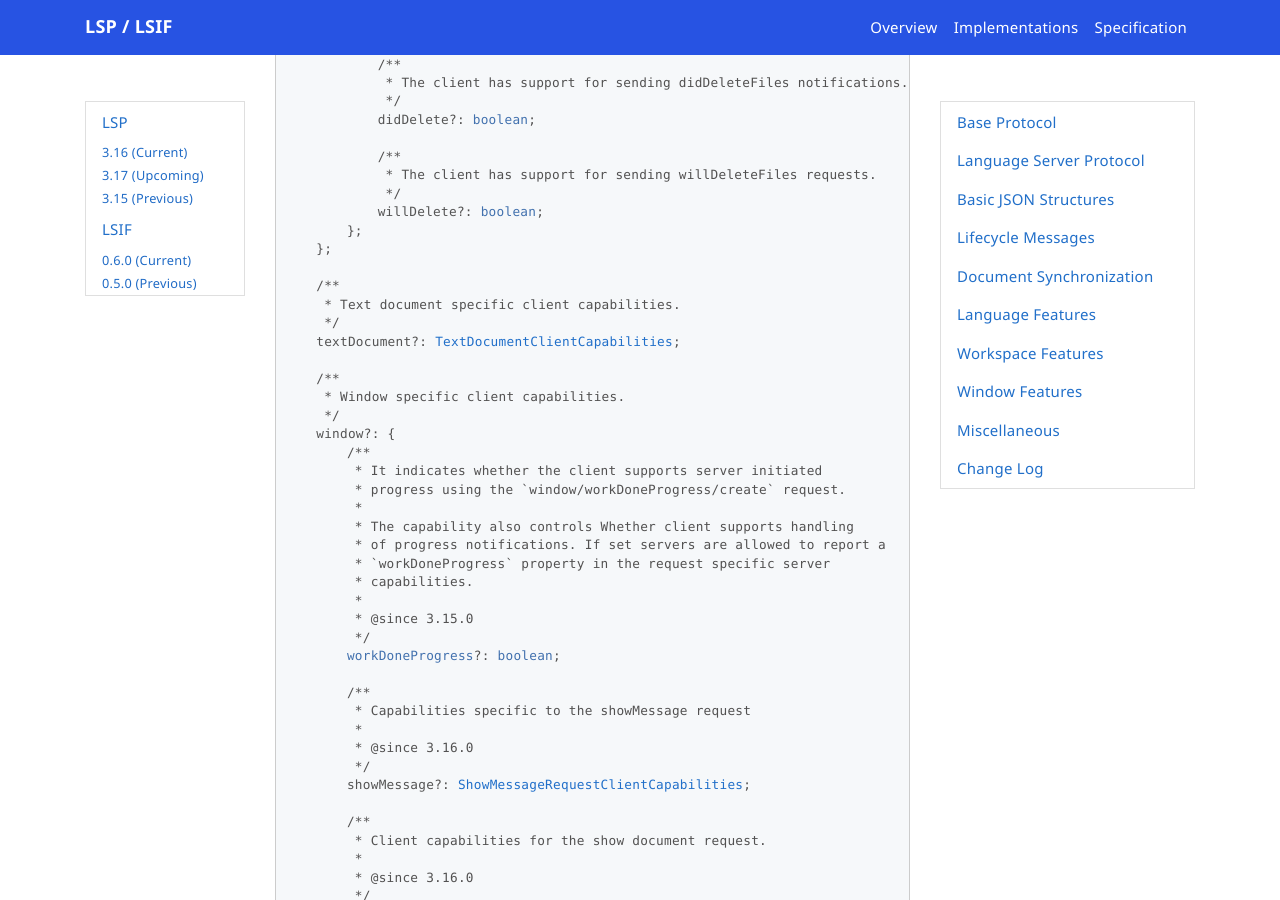
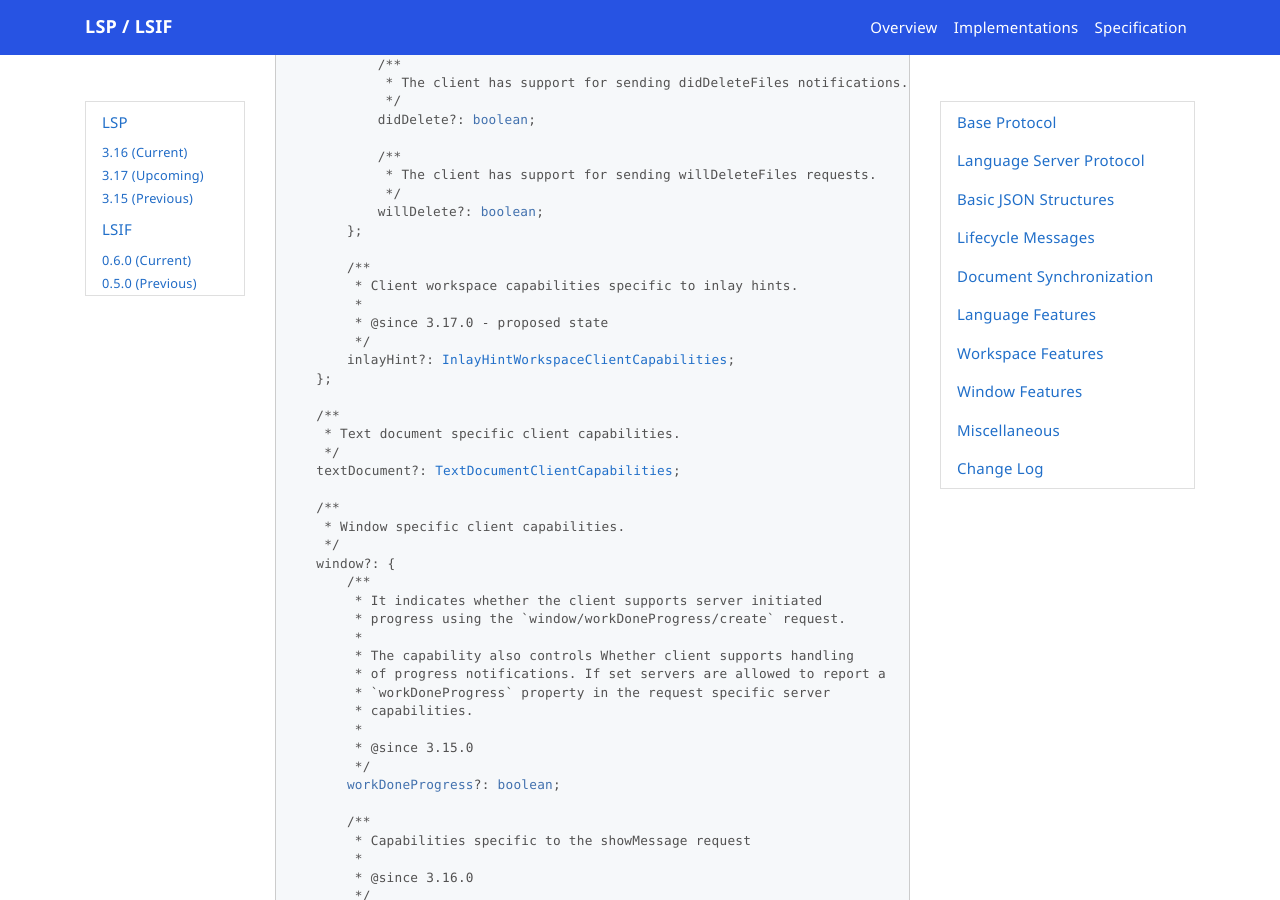
Before and after one commit to microsoft/language-server-protocol, a Jekyll site: the page built from _specifications/lsp/3.17/specification.md, in a window 1280 px wide and 900 px high, scrolled down 47074 px. Built offline with Jekyll 4.4.1, drawn with Linux system fonts in a browser that asks for light colours; nearby versions of some CDN libraries; emoji names are drawn with the system emoji font; comment, search, counter and statistics services are not loaded; some of the changed text lies outside the part shown.

Commit message:
Add `workspace.inlayHint`

```diff
--- a/_specifications/lsp/3.17/general/initialize.md
+++ b/_specifications/lsp/3.17/general/initialize.md
@@ -402,6 +402,13 @@
 			 */
 			willDelete?: boolean;
 		};
+
+		/**
+		 * Client workspace capabilities specific to inlay hints.
+		 *
+		 * @since 3.17.0 - proposed state
+		 */
+		inlayHint?: InlayHintWorkspaceClientCapabilities;
 	};
 
 	/**
```
